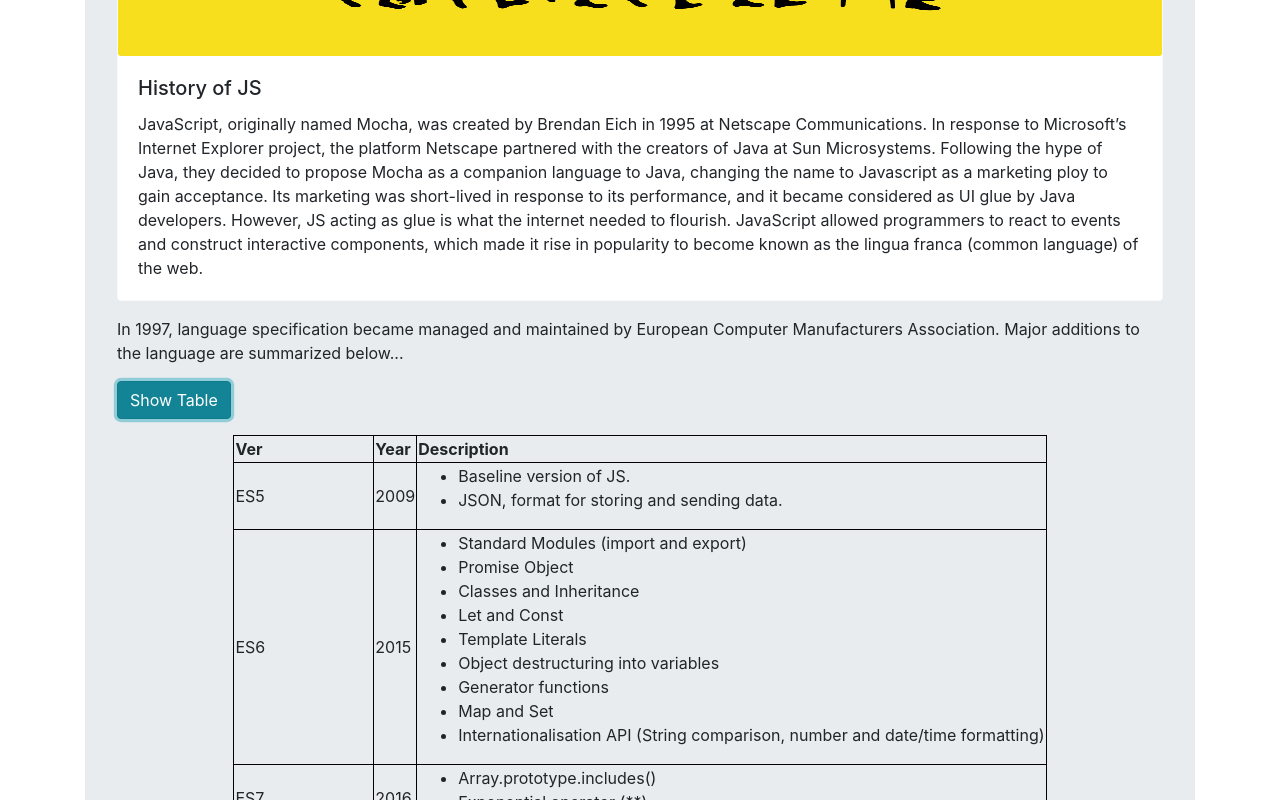
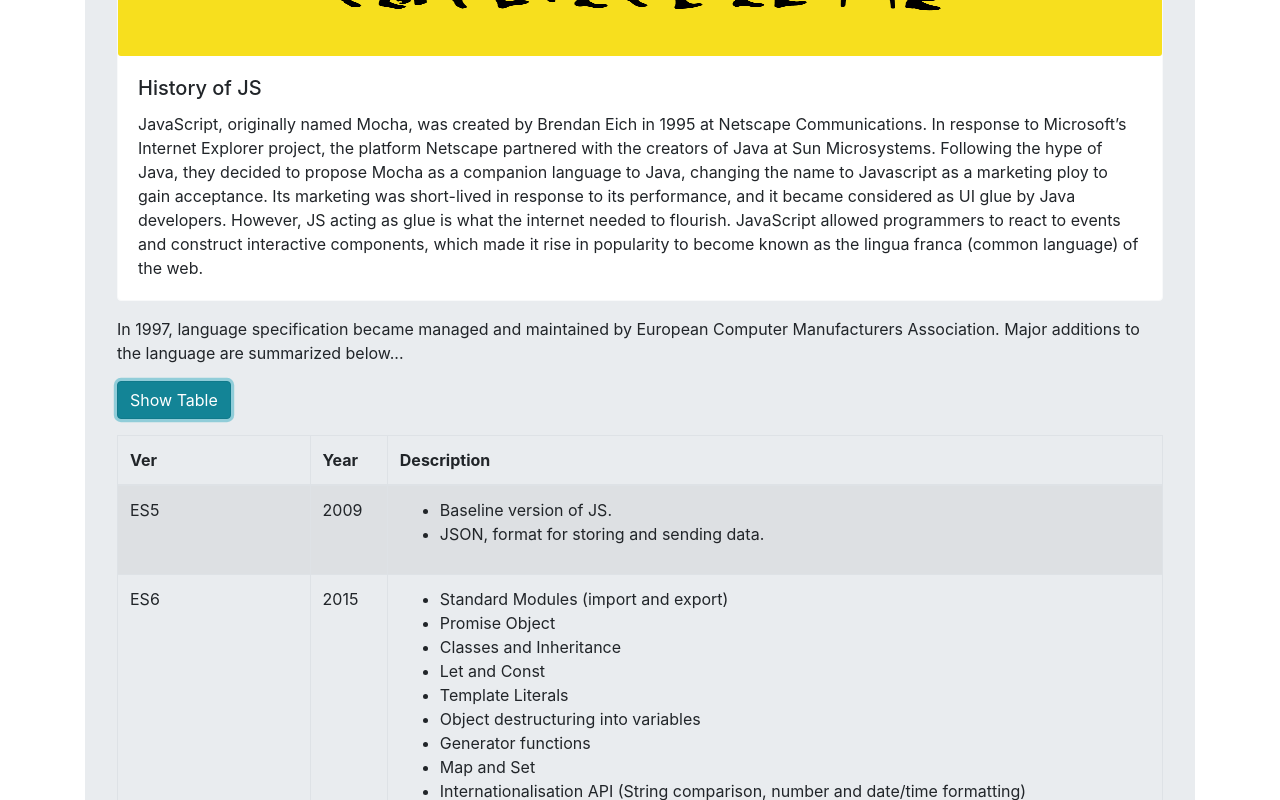
Before and after one commit to LTDakin/project-react-site, a React (Create React App) app: page /History in a window 1280 px wide. Both pictures are taken after a click on the button "Show Table". Shown: the part 1971-2771 px from the top of the page. Built offline with nearby package versions, Linux system fonts and the light colour scheme.

Commit message:
updated history page

```diff
--- a/src/pages/History.js
+++ b/src/pages/History.js
@@ -5,9 +5,9 @@
 import React from 'react';
 import 'bootstrap/dist/css/bootstrap.min.css';
 import '../style/history.css';
-import { Accordion, Card, Jumbotron, Button, Image} from 'react-bootstrap'
+import { Accordion, Card, Jumbotron, Button, Image, Table} from 'react-bootstrap'
 import Alert from 'react-bootstrap/Alert'
-import img1 from '../images/history.png'
+import img1 from '../images/History.png'
 import InfoSec from '../components/InfoSec'
 class History extends React.Component{
     toggleTable() {
@@ -49,12 +49,15 @@
             </p>
 
             <div id = "myDIV" style={{display:"none"}}>
-                    <table>
+                    <Table striped bordered hover>
+                    <thead>
                     <tr>
                         <th>Ver</th>
                         <th>Year</th>
                         <th>Description</th>
                     </tr>
+                    </thead>
+                    <tbody>
                     <tr>
                         <td>ES5</td>
                         <td>2009</td>
@@ -117,7 +120,8 @@
                             </ul>
                         </td>
                     </tr>
-                    </table>
+                    </tbody>
+                    </Table>
                     <p></p>
                     <p>*Note: This table was displayed using JavaScript</p>
                 </div>
```
Also changed, not shown: src/pages/Paradigm&Typing.js (added), 1 other file (tests, documents, lock files or other folders).
